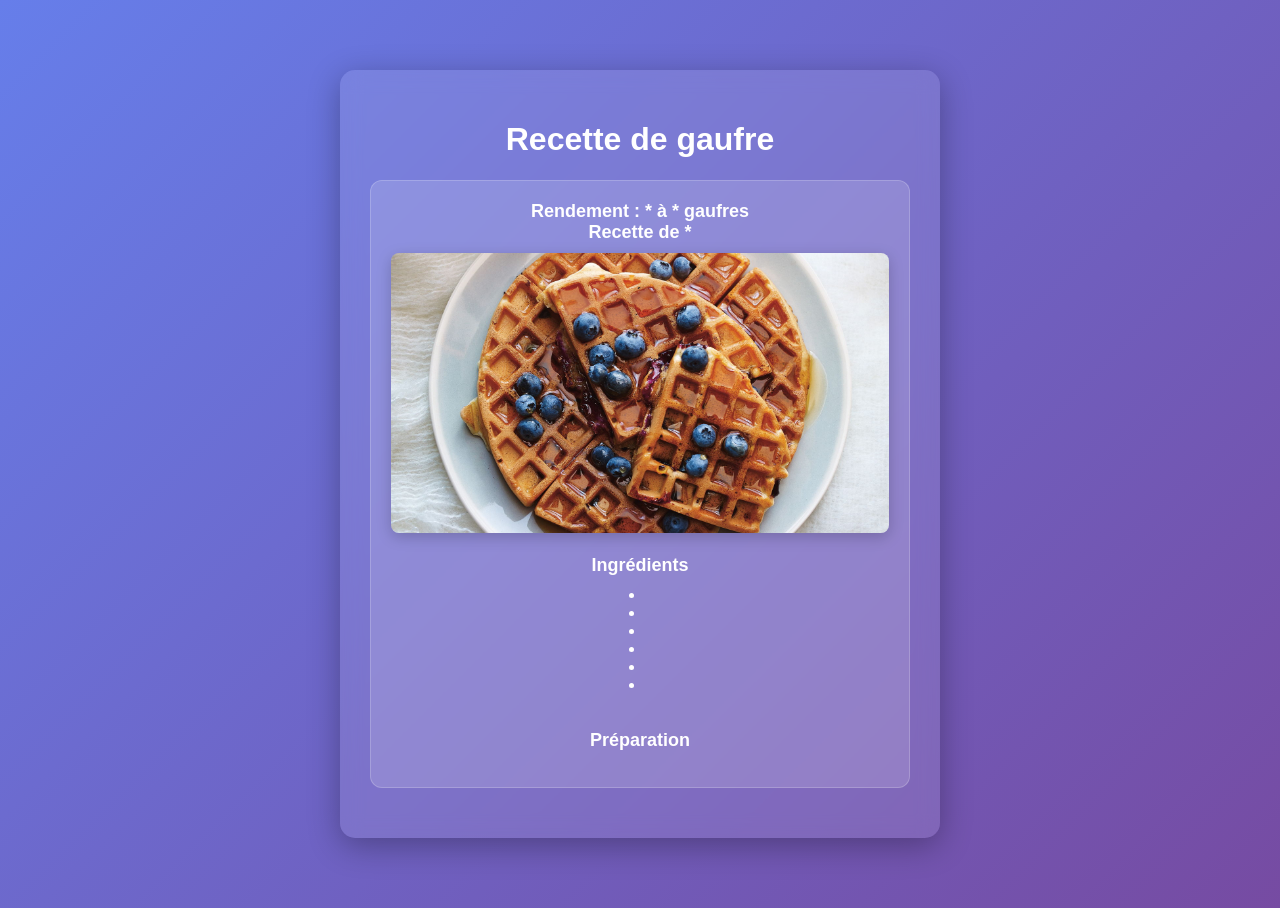
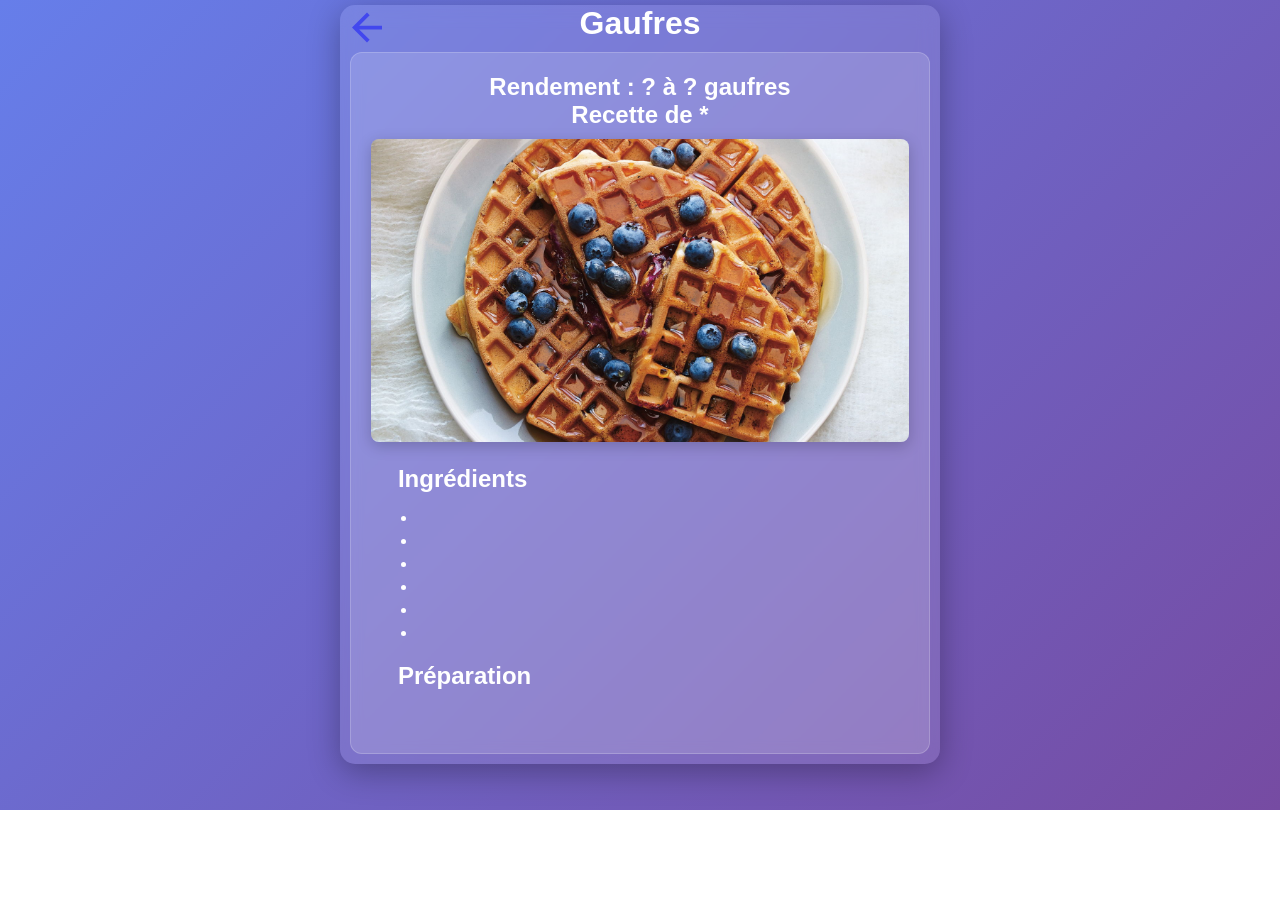
Before and after one commit to MikaHot/RecetteMika, a website: page Menu recipes/code/dejeuner/Gaufres.html in a window 1280 px wide. After the commit the page ends 810 px from the top, so only its background shows below. Drawn offline with Linux system fonts and the light colour scheme.

Commit message:
Some correction + trying go back function

```diff
--- a/Menu recipes/code/dejeuner/Gaufres.html
+++ b/Menu recipes/code/dejeuner/Gaufres.html
@@ -1,22 +1,20 @@
-<!DOCTYPE html>
-<html lang="en">
-<head>
+<html lang="fr"><head>
     <meta charset="UTF-8">
     <meta name="viewport" content="width=device-width, initial-scale=1.0">
     <title>Gaufres</title>
     <style>
         body {
             font-family: Arial, sans-serif;
-            max-width: 600px;
-            margin: 50px auto;
-            padding: 20px;
+            width: clamp(360px, 98vw, 600px); /*360px = largeur min | 98vw = en respectant 98% de la largeur de l'écran | 600px = largeur max */
+            margin: 5px auto;
             background: linear-gradient(135deg, #667eea 0%, #764ba2 100%);
             color: white;
             text-align: center;
+            min-height: 100vh;
         }
         .container {
             background: rgba(255, 255, 255, 0.1);
-            padding: 30px;
+            padding: 10px;
             border-radius: 15px;
             backdrop-filter: blur(10px);
             box-shadow: 0 8px 32px rgba(0, 0, 0, 0.3);
@@ -25,26 +23,7 @@
             background: rgba(255, 255, 255, 0.15);
             padding: 20px;
             border-radius: 12px;
-            margin: 20px 0;
-            transition: all 0.3s ease;
             border: 1px solid rgba(255, 255, 255, 0.2);
-        }
-        .case:hover {
-            background: rgba(255, 255, 255, 0.25);
-            transform: translateY(-3px);
-            box-shadow: 0 8px 25px rgba(0, 0, 0, 0.3);
-        }
-        .case a {
-            color: #fff;
-            text-decoration: none;
-            font-size: 18px;
-            font-weight: bold;
-            display: block;
-            margin-bottom: 10px;
-            transition: color 0.3s ease;
-        }
-        .case a:hover {
-            color: #ff6b6b;
         }
         .case img {
             max-width: 100%;
@@ -55,42 +34,83 @@
 		.case span {
 			color: #fff;
             text-decoration: none;
-            font-size: 18px;
+            font-size: clamp(16px, 2vw, 24px); /*16px = largeur min | 2vw = en respectant 2% de la largeur de l'écran | 24px = largeur max */
             font-weight: bold;
             display: block;
             margin-bottom: 10px;
-            transition: color 0.3s ease;
 		}
 		a.case {
 			text-decoration: none;
 			color: inherit;
 			display: block;
 		}
+        .leftspan span {
+            text-align: left;
+            margin: 5px auto;
+            max-width: 90%;
+            color: #fff;
+            text-decoration: none;
+            font-size: clamp(16px, 2vw, 24px); /*16px = largeur min | 2vw = en respectant 2% de la largeur de l'écran | 24px = largeur max */
+            font-weight: bold;
+            display: block;
+            margin-bottom: 10px;
+        }
+        .leftspan p{
+            text-align: left;
+            padding-bottom: 6px;
+            margin: 5px auto;
+            max-width: 90%;
+        }
+        .leftspan li{
+            text-align: left;
+            margin: 5px auto;
+            max-width: 90%;
+        }
+        .back-arrow {
+        fill: rgba(0, 0, 255, 0.45);
+        cursor: pointer;
+        transition: all 0.3s ease;
+        }
+        .back-arrow:hover {
+        fill: rgba(25, 65, 235, 0.65);
+        transform: scale(1.1);
+        }
     </style>
 </head>
 <body>
     <div class="container">
-        <h1>Recette de gaufre</h1>
+
+        <h1 style="margin-top:-10px;margin-bottom:10px;">Gaufres</h1>
 
 		<a class="case">
+            <svg style="position: absolute; top: 0px; left: 0px;" width="54" height="45" viewBox="0 0 24 24">
+  <path d="M20 11H7.83l5.59-5.59L12 4l-8 8 8 8 1.42-1.41L7.83 13H20v-2z" class="back-arrow"></path>
+</svg>
 			<div>
-				<span>Rendement : * à * gaufres<br>Recette de *</span>
+				<span>Rendement : ? à ? gaufres<br>Recette de *</span>
 				<img src="image/Gaufres.png"><br><br>
+            <div class="leftspan">
                 <span>Ingrédients</span>
+                <ul style="margin-bottom:20px;margin-left:-20px;">
+
                     <li></li>
 				    <li></li>
 				    <li></li>
 				    <li></li>
 				    <li></li>
-				<li></li><br><br>
+				    <li></li></ul>
 
 				<span>Préparation</span>
-				<ul> </ul>
-				<ul> </ul>
-				<ul> </ul>
-			</div>
+                <p></p>
+                <p></p>
+                <p></p>
+                </div></div>
 		</a>
 
     </div>
-</body>
-</html>
+<script>
+document.querySelector('.back-arrow').addEventListener('click', function() {
+    window.history.back();
+});
+</script>
+</body></html>
```
Also changed, not shown: Menu recipes/code/dejeuner/Pain aux bananes.html (+18 -40 lines), Menu recipes/code/pates/Pasta.html (+10 -35 lines), Menu recipes/code/sauces/Sauce spag Ghislaine.html (+5 -4 lines), Menu recipes/code/sauces/Sauces.html (+3 -2 lines). Lines whose indentation alone changed are shown as unchanged.
